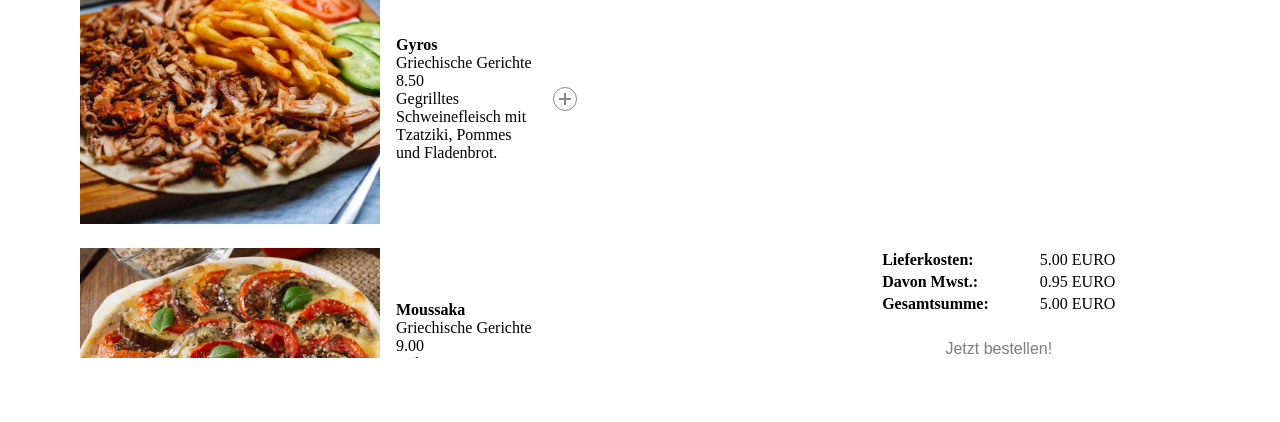
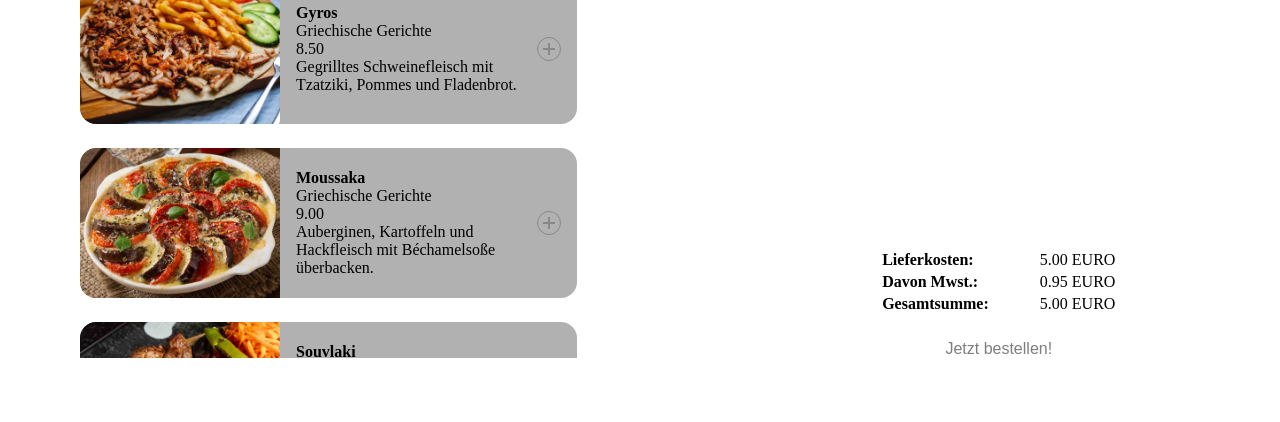
Before and after one commit to DeRusOfficial/Bestellapp, a plain HTML site: page index.html in a window 1280 px wide. Shown: the part 440-862 px from the top of the page. Drawn offline with Linux system fonts and the light colour scheme; a web font is replaced by a local one.

Commit message:
style: Modified the white/dark theme at the meal cards. Optimize the files for correct work at the FTP Server

```diff
--- a/index.html
+++ b/index.html
@@ -47,10 +47,10 @@
                 </section>
 
                 <section class="cart">
-                    <h3 class="cart__header">Warenkorb</h3>
-                    <div class="cart__positions" id="cartField">
+                    <h2 class="cart__header">Warenkorb</h2>
+                    <section class="cart__positions" id="cartField">
 
-                    </div>
+                    </section>
                     <table class="cart__costs">
                         <tr class="cart__costs_delivery">
                             <th>Lieferkosten:</th>
@@ -94,11 +94,12 @@
         </section>
     </dialog>
 
+    <script src="js/script.js"></script>
     <script src="js/mealsDatabase.js"></script>
     <script src="js/templates.js"></script>
     <script src="js/functional.js"></script>
     <script src="js/dialog.js"></script>
-    <script src="js/script.js"></script>
+
 </body>
 
 </html>
--- a/js/mealsDatabase.js
+++ b/js/mealsDatabase.js
@@ -5,7 +5,7 @@ let mealsDatabase = [
         "category": "Griechische Gerichte",
         "description": "Gegrilltes Schweinefleisch mit Tzatziki, Pommes und Fladenbrot.",
         "amount": 0,
-        "img": "../assets/img/meals/greece/gyros.jpg"
+        "img": "./assets/img/meals/greece/gyros.jpg"
     },
     {
         "name": "Moussaka",
@@ -13,7 +13,7 @@ let mealsDatabase = [
         "category": "Griechische Gerichte",
         "description": "Auberginen, Kartoffeln und Hackfleisch mit Béchamelsoße überbacken.",
         "amount": 0,
-        "img": "../assets/img/meals/greece/moussaka.jpg"
+        "img": "./assets/img/meals/greece/moussaka.jpg"
     },
     {
         "name": "Souvlaki",
@@ -21,7 +21,7 @@ let mealsDatabase = [
         "category": "Griechische Gerichte",
         "description": "Mariniertes Fleisch am Spieß gegrillt, serviert mit Gemüse und Reis.",
         "amount": 0,
-        "img": "../assets/img/meals/greece/souvlaki.jpg"
+        "img": "./assets/img/meals/greece/souvlaki.jpg"
     },
     {
         "name": "Dolmades",
@@ -29,7 +29,7 @@ let mealsDatabase = [
         "category": "Griechische Gerichte",
         "description": "Mit Reis und Kräutern gefüllte Weinblätter, kalt oder warm serviert.",
         "amount": 0,
-        "img": "../assets/img/meals/greece/dolmades.jpg"
+        "img": "./assets/img/meals/greece/dolmades.jpg"
     },
     {
         "name": "Spanakopita",
@@ -37,7 +37,7 @@ let mealsDatabase = [
         "category": "Griechische Gerichte",
         "description": "Blätterteigpastete gefüllt mit Spinat und Feta-Käse.",
         "amount": 0,
-        "img": "../assets/img/meals/greece/spanakopita.jpg"
+        "img": "./assets/img/meals/greece/spanakopita.jpg"
     },
     {
         "name": "Gemista",
@@ -45,7 +45,7 @@ let mealsDatabase = [
         "category": "Griechische Gerichte",
         "description": "Gefüllte Tomaten und Paprika mit Reis und Gewürzen.",
         "amount": 0,
-        "img": "../assets/img/meals/greece/gemista.jpg"
+        "img": "./assets/img/meals/greece/gemista.jpg"
     },
     {
         "name": "Fava",
@@ -53,7 +53,7 @@ let mealsDatabase = [
         "category": "Griechische Gerichte",
         "description": "Püree aus gelben Linsen, serviert mit Zwiebeln und Olivenöl.",
         "amount": 0,
-        "img": "../assets/img/meals/greece/fava.jpg"
+        "img": "./assets/img/meals/greece/fava.jpg"
     },
 
     {
@@ -62,7 +62,7 @@ let mealsDatabase = [
       "category": "Italienische Gerichte",
       "description": "Klassik mit Tomatensauce, Mozzarella und frischem Basilikum.",
       "amount": 0,
-      "img": "../assets/img/meals/italian/Pizza Margherita.jpg"
+      "img": "./assets/img/meals/italian/Pizza Margherita.jpg"
     },
     {
       "name": "Spaghetti Carbonara",
@@ -70,7 +70,7 @@ let mealsDatabase = [
       "category": "Italienische Gerichte",
       "description": "Nudeln mit Ei, Pecorino, Pancetta und schwarzem Pfeffer.",
       "amount": 0,
-      "img": "../assets/img/meals/italian/Spaghetti Carbonara.jpg"
+      "img": "./assets/img/meals/italian/Spaghetti Carbonara.jpg"
     },
     {
       "name": "Lasagne",
@@ -78,7 +78,7 @@ let mealsDatabase = [
       "category": "Italienische Gerichte",
       "description": "Schichten aus Nudeln, Hackfleischsoße und Béchamel überbacken.",
       "amount": 0,
-      "img": "../assets/img/meals/italian/lasagne.jpg"
+      "img": "./assets/img/meals/italian/lasagne.jpg"
     },
     {
       "name": "Risotto alla Milanese",
@@ -86,7 +86,7 @@ let mealsDatabase = [
       "category": "Italienische Gerichte",
       "description": "Cremiger Safranrisotto mit Parmesan und Butter.",
       "amount": 0,
-      "img": "../assets/img/meals/italian/Risotto alla Milanese.jpg"
+      "img": "./assets/img/meals/italian/Risotto alla Milanese.jpg"
     },
     {
       "name": "Ossobuco",
@@ -94,7 +94,7 @@ let mealsDatabase = [
       "category": "Italienische Gerichte",
       "description": "Geschmorte Kalbshaxe mit Gemüse und Gremolata.",
       "amount": 0,
-      "img": "../assets/img/meals/italian/ossobuco.jpg"
+      "img": "./assets/img/meals/italian/ossobuco.jpg"
     },
     {
       "name": "Caprese",
@@ -102,7 +102,7 @@ let mealsDatabase = [
       "category": "Italienische Gerichte",
       "description": "Salat mit Tomaten, Mozzarella, Basilikum und Olivenöl.",
       "amount": 0,
-      "img": "../assets/img/meals/italian/caprese.jpg"
+      "img": "./assets/img/meals/italian/caprese.jpg"
     },
     {
       "name": "Tiramisu",
@@ -110,7 +110,7 @@ let mealsDatabase = [
       "category": "Italienische Gerichte",
       "description": "Klassisches Dessert aus Löffelbiskuits, Mascarpone und Kaffee.",
       "amount": 0,
-      "img": "../assets/img/meals/italian/tiramisu.jpg"
+      "img": "./assets/img/meals/italian/tiramisu.jpg"
     },
 
     {
@@ -119,7 +119,7 @@ let mealsDatabase = [
       "category": "Russische Gerichte",
       "description": "Rote-Bete-Suppe mit Rindfleisch, Sauerkraut und Sauerrahm.",
       "amount": 0,
-      "img": "../assets/img/meals/russian/borschtsch.jpg"
+      "img": "./assets/img/meals/russian/borschtsch.jpg"
     },
     {
       "name": "Pelmeni",
@@ -127,7 +127,7 @@ let mealsDatabase = [
       "category": "Russische Gerichte",
       "description": "Gefüllte Teigtaschen mit Hackfleisch, serviert mit Butter.",
       "amount": 0,
-      "img": "../assets/img/meals/russian/pelmeni.jpg"
+      "img": "./assets/img/meals/russian/pelmeni.jpg"
     },
     {
       "name": "Blini mit Lachs",
@@ -135,7 +135,7 @@ let mealsDatabase = [
       "category": "Russische Gerichte",
       "description": "Dünne Pfannkuchen mit Räucherlachs und Sauerrahm.",
       "amount": 0,
-      "img": "../assets/img/meals/russian/Blini mit Lachs.jpg"
+      "img": "./assets/img/meals/russian/Blini mit Lachs.jpg"
     },
     {
       "name": "Beef Stroganoff",
@@ -143,7 +143,7 @@ let mealsDatabase = [
       "category": "Russische Gerichte",
       "description": "Streifen von Rindfleisch in Sahnesoße mit Reis.",
       "amount": 0,
-      "img": "../assets/img/meals/russian/Beef Stroganoff.jpg"
+      "img": "./assets/img/meals/russian/Beef Stroganoff.jpg"
     },
     {
       "name": "Schi",
@@ -151,7 +151,7 @@ let mealsDatabase = [
       "category": "Russische Gerichte",
       "description": "Traditionelle Kohlsuppe mit Fleisch und Gemüse.",
       "amount": 0,
-      "img": "../assets/img/meals/russian/Schi.jpg"
+      "img": "./assets/img/meals/russian/Schi.jpg"
     },
     {
       "name": "Olivier Salat",
@@ -159,7 +159,7 @@ let mealsDatabase = [
       "category": "Russische Gerichte",
       "description": "Klassischer Festtagssalat mit Würstchen, Gurken und Mayonnaise.",
       "amount": 0,
-      "img": "../assets/img/meals/russian/olivier salat.jpg"
+      "img": "./assets/img/meals/russian/olivier salat.jpg"
     },
     {
       "name": "Piroggen",
@@ -167,6 +167,6 @@ let mealsDatabase = [
       "category": "Russische Gerichte",
       "description": "Gebackene Teigtaschen mit Hackfleisch, Kartoffeln oder Kohl.",
       "amount": 0,
-      "img": "../assets/img/meals/russian/piroggen.jpg"
+      "img": "./assets/img/meals/russian/piroggen.jpg"
     }
 ]
--- a/js/script.js
+++ b/js/script.js
@@ -1,5 +1,6 @@
 let toggleBtn = document.querySelector(".menu__toggle");
 let whiteTheme = document.getElementsByClassName('whiteTheme');
+let cardWhiteTheme = document.getElementsByClassName('cardWhiteTheme');
 
 let orderBtn = document.getElementById('orderBtn');
 let dialogBtn = document.getElementById('dialogBtn');
@@ -19,13 +20,19 @@ let modalSum = document.getElementById('modalSum');
 
 
 function init() {
+    if (localStorage.getItem('mealsDatabaseAtLS') === null) {
+        firstLoad();
+    } else {
+        loadAllMeals();
+        showTotalCosts();
+        renderCart();
+    }
+}
+
+function firstLoad() {
+    saveMealsAtLS();
     loadAllMeals();
     showTotalCosts();
-    if (localStorage.getItem('mealsDatabaseAtLS') === null) {
-        saveMealsAtLS();
-    } else {
-        renderCart();
-    }
 }
 
 function saveMealsAtLS() {
--- a/js/templates.js
+++ b/js/templates.js
@@ -1,6 +1,6 @@
 function returnMealTemplate(i) {
     return `
-        <div class="meals__card">
+        <div class="meals__card cardWhiteTheme">
             <div class="meals__card_img">
                 <img src="${mealsDatabase[i].img}" alt="${mealsDatabase[i].img}">
             </div>
@@ -10,7 +10,7 @@ function returnMealTemplate(i) {
                 <div class="meals__card_content-price">${mealsDatabase[i].price}</div>
                 <div class="meals__card_content-descr">${mealsDatabase[i].description}</div>
             </div>
-            <button><img src="./assets/icons/counter/plus.svg" alt="Button als Plus-Bild" onclick="addToCart(${i})"></button>
+            <button><img src="./assets/icons/counter/plus.svg" alt="In Warenkorb hinzufügen" onclick="addToCart(${i})"></button>
         </div>
     `;
 }
@@ -45,13 +45,3 @@ function returnCartTemplateAtModal(mealDataLS, i) {
         </tr>
     `;
 }
-
-// `
-// <div class="modal__table_meal">
-//     <div class="modal__table_meal-position">
-//         <p class="meal-name">${mealDataLS[i].name}</p>
-//         <p class="meal-price">${mealDataLS[i].price}</p>
-//     </div>
-//     <p class="modal__content_meal-amount">${mealDataLS[i].amount}x</p>
-// </div>
-// `
--- a/styles/main/_main.css
+++ b/styles/main/_main.css
@@ -33,7 +33,6 @@
 
 .content__menu_categories>button {
     width: max-content;
-    /* color: black; */
     text-decoration: none;
     cursor: pointer;
     position: relative;
@@ -85,17 +84,26 @@
     flex-direction: row;
     align-items: center;
     gap: 16px;
+
+    border-radius: 16px;
 }
 
 .meals__card_img {
-    width: 300px;
-    height: 250px;
+    width: 200px;
+    height: 150px;
 }
 
 .meals__card_img>img {
-    width: 300px;
-    height: 250px;
+    width: 200px;
+    height: 150px;
     object-fit: cover;
+
+    border-radius: 16px 0 0 16px;
+}
+
+.meals__card button {
+    padding-right: 16px;
+    margin-left: auto;
 }
 
 .cart {
--- a/styles/styles.css
+++ b/styles/styles.css
@@ -26,7 +26,17 @@ button {
     color: var(--whiteTheme-color);
 }
 
+.cardWhiteTheme {
+    background-color: var(--cardWhiteTheme-bgColor);
+    color: var(--whiteTheme-color);
+}
+
 .darkTheme {
     background-color: var(--darkTheme-bgColor);
     color: var(--darkTheme-color);
 }
+
+.cardDarkTheme {
+    background-color: var(--cardDarkTheme-bgColor);
+    color: var(--darkTheme-color);
+}
--- a/styles/variables/_variables.css
+++ b/styles/variables/_variables.css
@@ -3,4 +3,7 @@
     --darkTheme-bgColor: rgb(50, 50, 50);
     --whiteTheme-color: black;
     --darkTheme-color: white;
+
+    --cardWhiteTheme-bgColor: rgb(177, 177, 177);
+    --cardDarkTheme-bgColor: rgb(77, 77, 77);
 }
```
Also changed, not shown: js/functional.js (+16 -4 lines).
